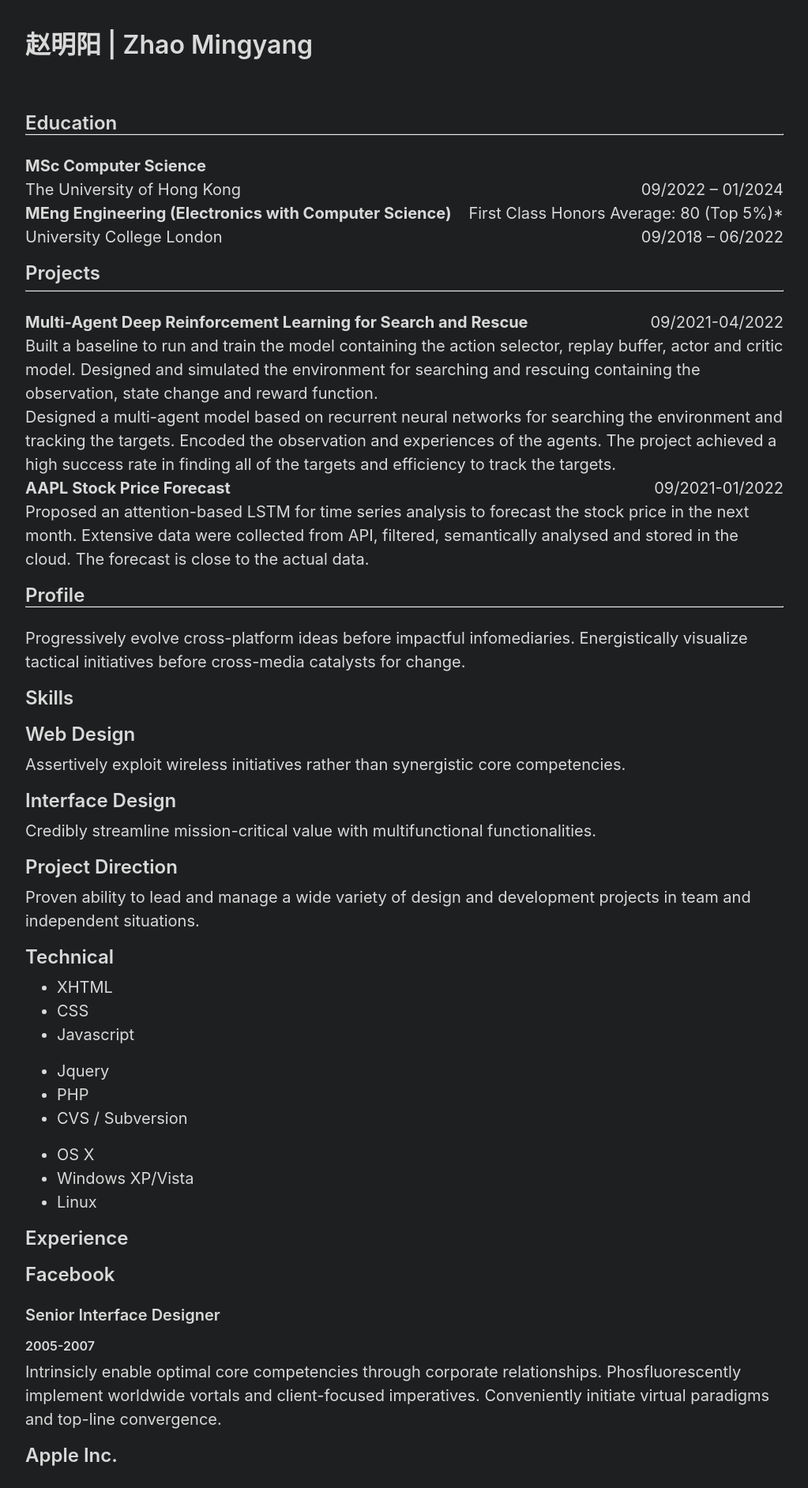
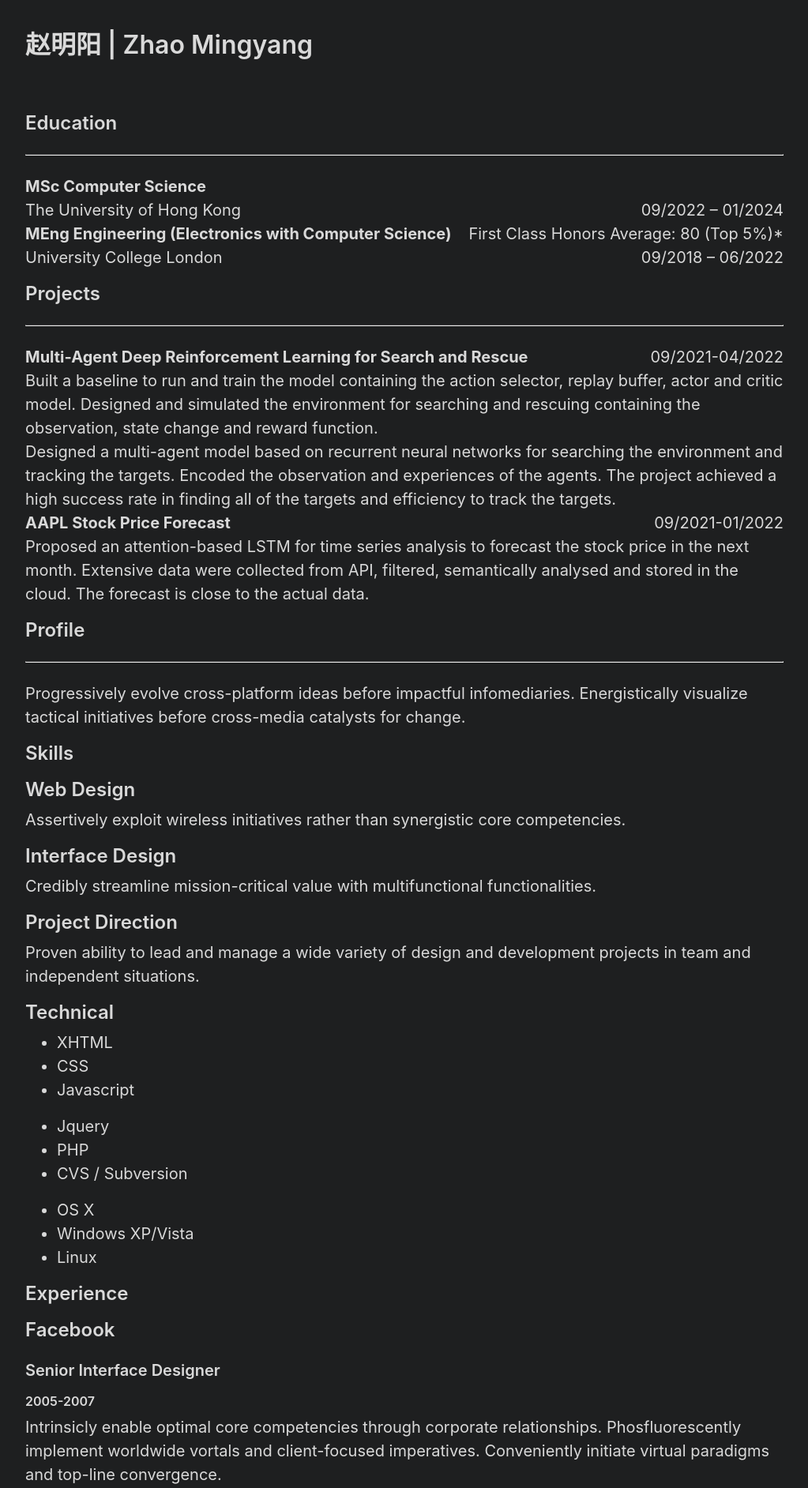
Before and after one commit to Zhao-Mingyang/zhao-mingyang.github.io, a Jekyll site: the page built from about.md, in a window 1280 px wide. Shown: the top 1884 px of the page at 79% size, without its empty margins (128-1151 px from the left). Built offline with Jekyll 4.4.1, drawn with Linux system fonts in a browser that asks for light colours.

Commit message:
Update _type.scss

```diff
--- a/_sass/_type.scss
+++ b/_sass/_type.scss
@@ -52,7 +52,7 @@ hr {
 //   size: 10;
   border: 10;
 //   border-top: 35px;
-  margin-top: -10px;
+//   margin-top: -10px;
   border-top: 1px solid var(--border-color);
 //   style: "FILTER: alpha(opacity=100,finishopacity=0,style=1)"
 }
```
